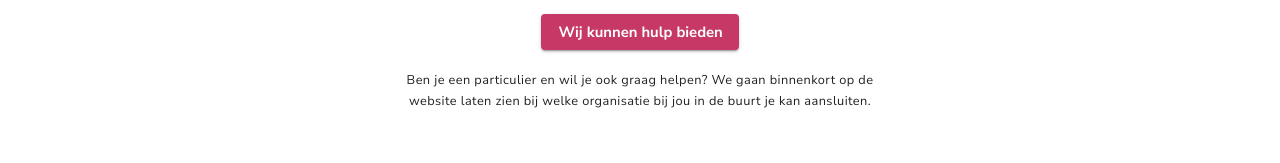
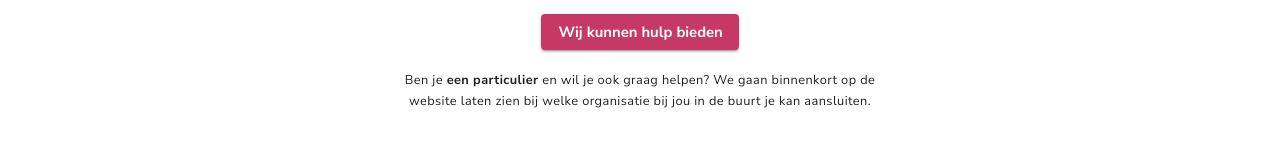
Before and after one commit to sdboer78/nietalleen, a Nuxt app: page / in a window 1280 px wide. Shown: the part 1178-1341 px from the top of the page. Built offline with nearby package versions, Linux system fonts and the light colour scheme; a web font is replaced by a local one.

Commit message:
highlight some important info

```diff
--- a/pages/index.vue
+++ b/pages/index.vue
@@ -62,7 +62,7 @@
             Wij kunnen hulp bieden
           </v-btn>
           <p class="caption mt-5">
-            Ben je een particulier en wil je ook graag helpen? We gaan binnenkort op de website laten zien bij welke organisatie bij jou in de buurt je kan aansluiten.
+            Ben je <strong>een particulier</strong> en wil je ook graag helpen? We gaan binnenkort op de website laten zien bij welke organisatie bij jou in de buurt je kan aansluiten.
           </p>
         </v-flex>
       </v-layout>
```
